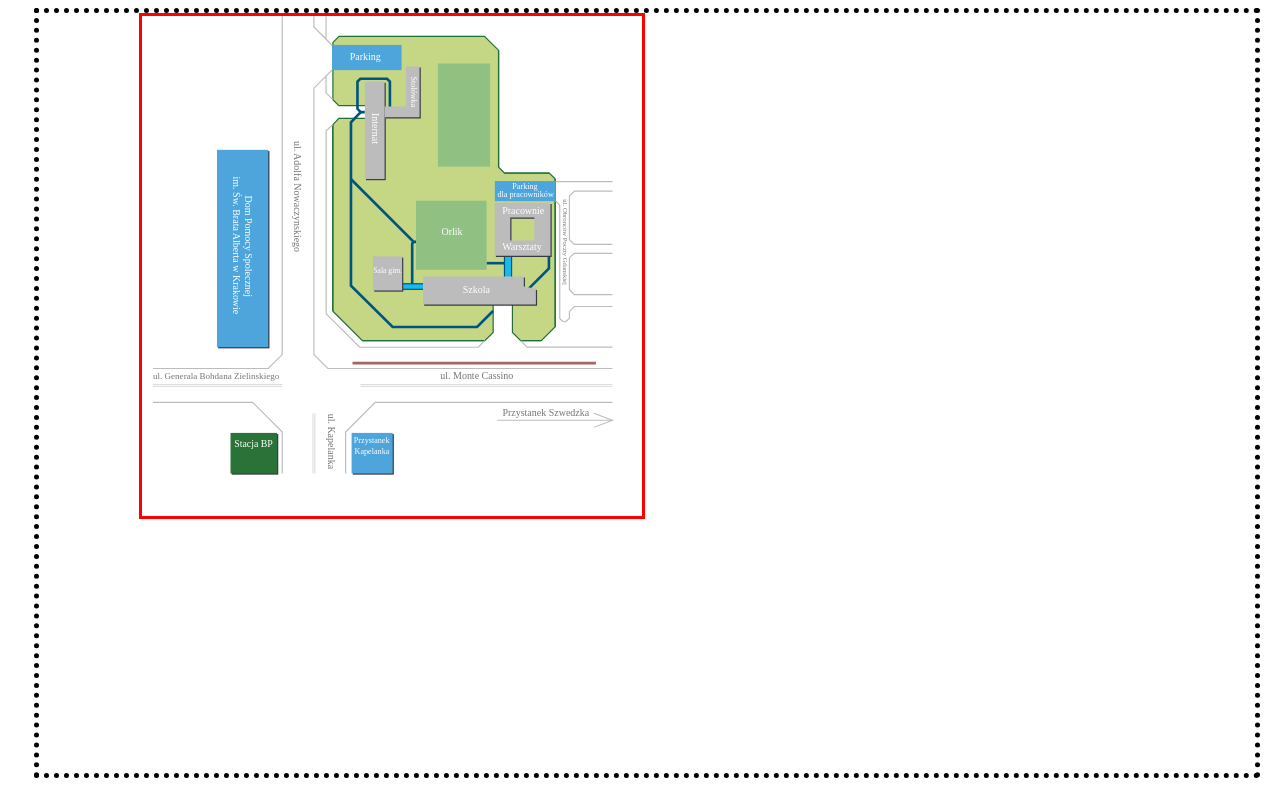
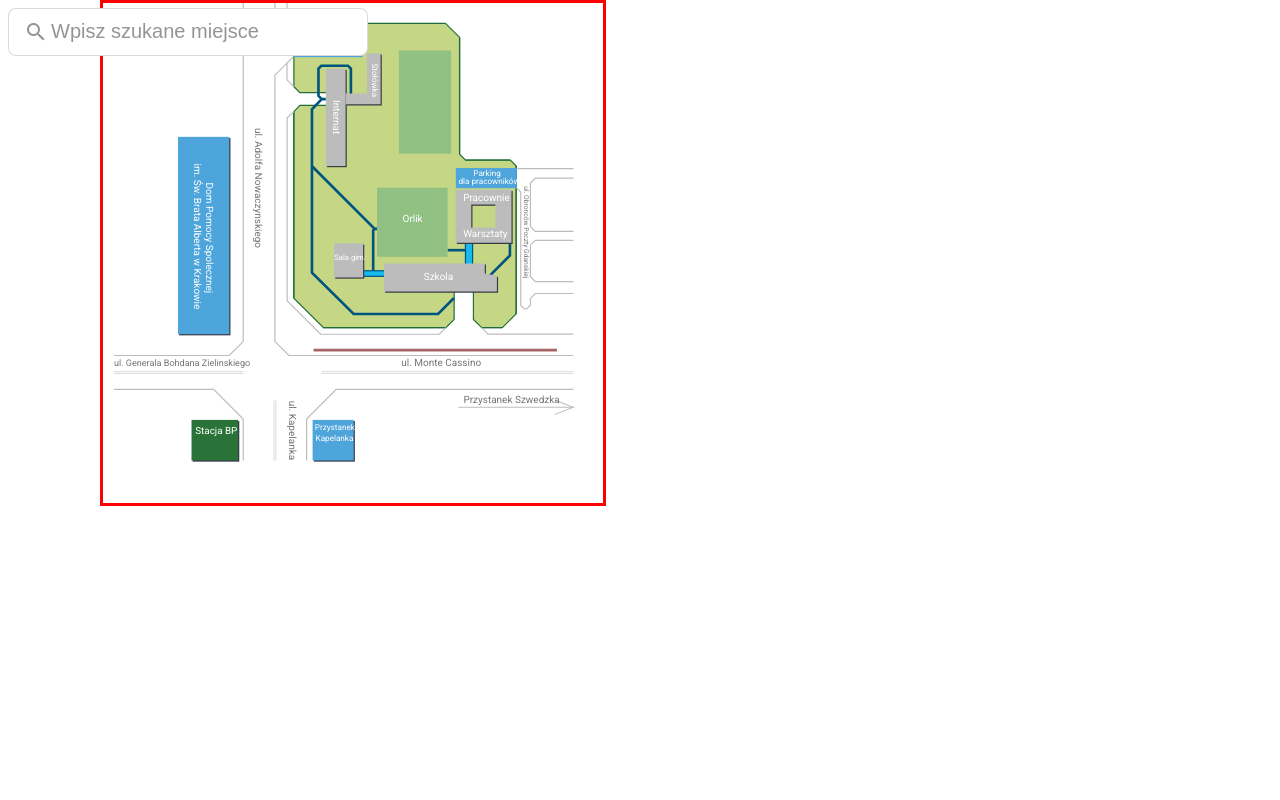
Before and after one commit to JanKozub/SchoolMap, an Angular app: page / in a window 1280 px wide. Built offline with nearby package versions, Linux system fonts and the light colour scheme.

Commit message:
-Implemented basic search bar functionality -Added angular material

```diff
--- a/angular.json
+++ b/angular.json
@@ -26,6 +26,7 @@
               "src/assets"
             ],
             "styles": [
+              "./node_modules/@angular/material/prebuilt-themes/indigo-pink.css",
               "src/styles.css"
             ],
             "scripts": [],
@@ -96,6 +97,7 @@
               "src/assets"
             ],
             "styles": [
+              "./node_modules/@angular/material/prebuilt-themes/indigo-pink.css",
               "src/styles.css"
             ],
             "scripts": [
--- a/package.json
+++ b/package.json
@@ -12,10 +12,12 @@
   "private": true,
   "dependencies": {
     "@angular/animations": "~13.1.1",
+    "@angular/cdk": "^13.1.1",
     "@angular/common": "~13.1.1",
     "@angular/compiler": "~13.1.1",
     "@angular/core": "~13.1.1",
     "@angular/forms": "~13.1.1",
+    "@angular/material": "^13.1.1",
     "@angular/platform-browser": "~13.1.1",
     "@angular/platform-browser-dynamic": "~13.1.1",
     "@angular/router": "~13.1.1",
--- a/src/app/app.component.css
+++ b/src/app/app.component.css
@@ -1,10 +1,9 @@
 .frame {
-  width: 95vw;
-  height: 95vh;
-  position: relative;
-  left: 2vw;
-  border: 5px black dotted;
+  width: 100vw;
+  height: calc(100vh - 60px);
+  position: absolute;
   overflow: hidden;
+  z-index: 0;
 }
 
 .object {
--- a/src/app/database.json
+++ b/src/app/database.json
@@ -1,13 +1,13 @@
 [
   {
-    "title": "glowna mapa",
+    "title": "Główna Mapa",
     "ids": [
       "212event"
     ],
     "route": "/"
   },
   {
-    "title": "parter",
+    "title": "Parter",
     "ids": [
       "test123",
       "174Gt"
@@ -15,7 +15,7 @@
     "route": "/floor-zero"
   },
   {
-    "title": "sala gimnastyczna",
+    "title": "Sala Gimnastyczna",
     "ids": [
       "176inactiveG",
       "176inactiveGt",
--- a/src/app/search-bar/search-bar.component.css
+++ b/src/app/search-bar/search-bar.component.css
@@ -0,0 +1,80 @@
+#wrapper {
+  background-color: transparent;
+  display: inline-block;
+  position: fixed;
+  width: 360px;
+  height: 64px;
+  z-index: 100;
+}
+
+#container {
+  width: 358px;
+  height: 46px;
+  position: absolute;
+  top: 8px;
+  left: 8px;
+  right: 8px;
+  bottom: 8px;
+  border-radius: 8px;
+  border: 1px rgba(0, 0, 0, 0.14) solid;
+  background-color: white;
+}
+
+#search-field {
+  height: 46px;
+  width: 300px;
+  border-width: 0;
+  position: absolute;
+  left: 42px;
+  top: 1px;
+  padding: 0;
+  font-size: 20px;
+}
+
+#search-field:focus {
+  outline-color: transparent;
+}
+
+#search-field:focus-visible {
+  outline: unset;
+}
+
+#class-list {
+  position: absolute;
+  margin-top: 20px;
+  right: 24px;
+  border-radius: 5px;
+  cursor: default;
+}
+
+#search-icon {
+  font-size: 24px;
+  position: absolute;
+  padding: 20px 16px 20px 24px;
+  z-index: 100;
+  color: #949494;
+}
+
+#menu-icon {
+  font-size: 24px;
+  position: absolute;
+  margin-top: 20px;
+  right: 24px;
+  border-radius: 5px;
+  cursor: default;
+}
+
+@media screen and (max-width: 750px) {
+  #wrapper {
+    width: 100vw;
+    background-color: white;
+  }
+
+  #container {
+    width: calc(100vw - 16px);
+  }
+
+  #search-field {
+    width: calc(100vw - 80px);
+  }
+}
--- a/src/app/search-bar/search-bar.component.html
+++ b/src/app/search-bar/search-bar.component.html
@@ -1 +1,22 @@
-<div id="main-container"></div>
+<div id="wrapper">
+  <i class="material-icons" id="search-icon">search</i>
+  <div id="container">
+    <input
+      #textField
+      (change)="onChange()"
+      [formControl]="controller"
+      [matAutocomplete]="auto"
+      aria-label="Class"
+      id="search-field"
+      matInput
+      placeholder="Wpisz szukane miejsce"
+      type="text"
+    >
+    <mat-autocomplete #auto="matAutocomplete" (optionSelected)="onChange()" autoActiveFirstOption>
+      <mat-option *ngFor="let option of filteredOptions | async" [value]="option">
+        {{option}}
+      </mat-option>
+    </mat-autocomplete>
+
+  </div>
+</div>
--- a/src/app/search-bar/search-bar.component.ts
+++ b/src/app/search-bar/search-bar.component.ts
@@ -1,4 +1,9 @@
-import {Component, OnInit} from '@angular/core';
+import {Component, ElementRef, OnInit, ViewChild} from '@angular/core';
+import {FormControl} from '@angular/forms';
+import {Observable} from 'rxjs';
+import {map, startWith} from 'rxjs/operators';
+import database from '../database.json';
+import {Router} from '@angular/router';
 
 @Component({
   selector: 'app-search-bar',
@@ -6,11 +11,55 @@ import {Component, OnInit} from '@angular/core';
   styleUrls: ['./search-bar.component.css']
 })
 export class SearchBarComponent implements OnInit {
+  @ViewChild('textField', {static: true}) textField: ElementRef;
 
-  constructor() {
+  controller = new FormControl();
+  filteredOptions: Observable<string[]>;
+
+  public classesList: { title: string, ids: string[], route: string }[] = database;
+  classes = [];
+
+  constructor(private router: Router) {
   }
 
   ngOnInit(): void {
+    database.forEach(el => {
+      this.classes.push(el.title);
+    });
+
+    this.filteredOptions = this.controller.valueChanges.pipe(
+      startWith(''),
+      map(value => this._filter(value)),
+    );
   }
 
+  onChange(): void {
+    console.log(this.getField().value);
+    let swt = false;
+    let route = '';
+    database.forEach(el => {
+      if (el.title === this.getField().value) {
+        swt = true;
+        route = el.route;
+      }
+    });
+
+    if (swt) {
+      console.log('miejsce istnieje');
+      this.router.navigate([route]).then(() => console.log('found dir'));
+    } else {
+      console.log('miejsce nie istnieje');
+    }
+    this.getField().value = '';
+  }
+
+  getField(): any {
+    return this.textField.nativeElement;
+  }
+
+  private _filter(value: string): string[] {
+    const filterValue = value.toLowerCase();
+
+    return this.classes.filter(option => option.toLowerCase().includes(filterValue));
+  }
 }
--- a/src/index.html
+++ b/src/index.html
@@ -6,8 +6,11 @@
   <base href="/">
   <meta content="width=device-width, initial-scale=1" name="viewport">
   <link href="favicon.ico" rel="icon" type="image/x-icon">
+  <link href="https://fonts.gstatic.com" rel="preconnect">
+  <link href="https://fonts.googleapis.com/css2?family=Roboto:wght@300;400;500&display=swap" rel="stylesheet">
+  <link href="https://fonts.googleapis.com/icon?family=Material+Icons" rel="stylesheet">
 </head>
-<body>
+<body class="mat-typography">
 <app-root></app-root>
 </body>
 </html>
--- a/src/styles.css
+++ b/src/styles.css
@@ -1 +1,10 @@
 /* You can add global styles to this file, and also import other style files */
+
+html, body {
+  height: 100%;
+}
+
+body {
+  margin: 0;
+  font-family: Roboto, "Helvetica Neue", sans-serif;
+}
```
Also changed, not shown: src/app/app.module.ts (+9 -1 lines), 1 other file (tests, documents, lock files or other folders).
